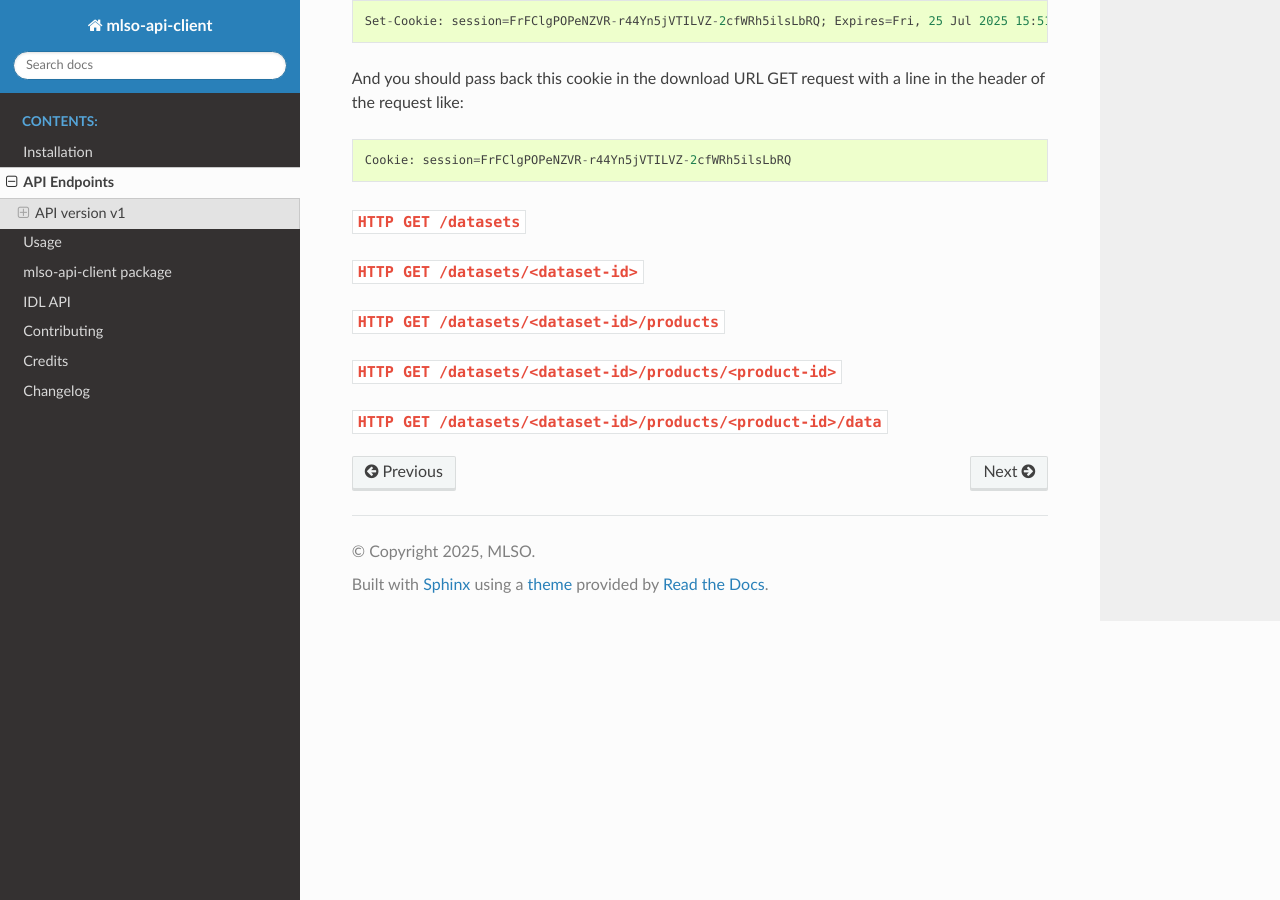
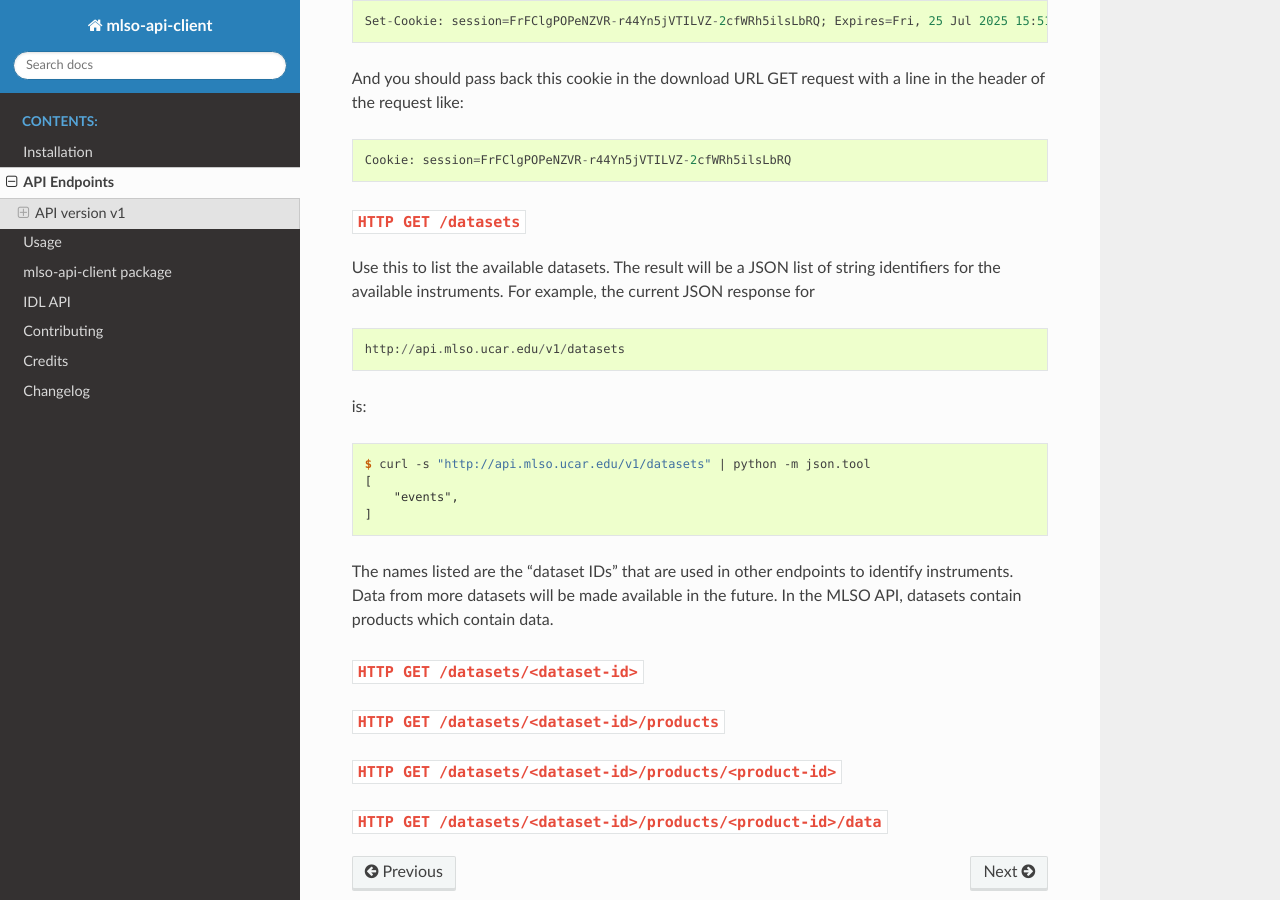
Before and after one commit to NCAR/mlso-api-client, a Sphinx documentation site: the page built from docs/endpoints.md, in a window 1280 px wide and 900 px high, scrolled down 5025 px. Built offline with Sphinx 7.4.7 and the Read the Docs theme 3.1.0, drawn with Linux system fonts in a browser that asks for light colours; the version number is read from the project's files by our own code.

Commit message:
Add /datasets endpoint docs

````diff
--- a/docs/endpoints.md
+++ b/docs/endpoints.md
@@ -268,6 +268,29 @@
 ```
 
 ### `HTTP GET /datasets`
+
+Use this to list the available datasets. The result will be a JSON list of
+string identifiers for the available instruments. For example, the current JSON
+response for
+
+```
+http://api.mlso.ucar.edu/v1/datasets
+```
+
+is:
+
+``` console
+$ curl -s "http://api.mlso.ucar.edu/v1/datasets" | python -m json.tool
+[
+    "events",
+]
+```
+
+The names listed are the "dataset IDs" that are used in other endpoints to
+identify instruments. Data from more datasets will be made available in the
+future. In the MLSO API, datasets contain products which contain data.
+
+
 ### `HTTP GET /datasets/<dataset-id>`
 ### `HTTP GET /datasets/<dataset-id>/products`
 ### `HTTP GET /datasets/<dataset-id>/products/<product-id>`
````
